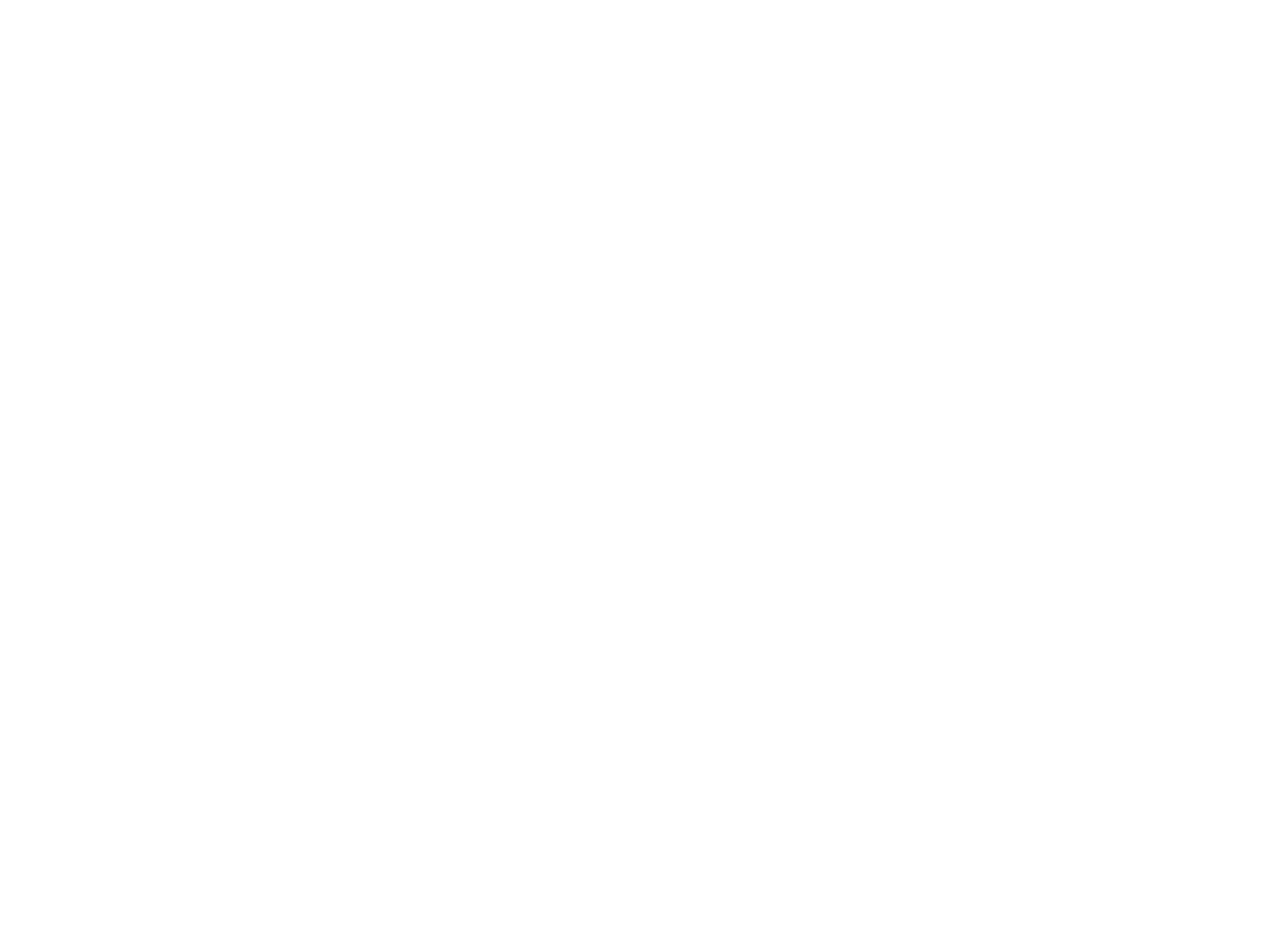
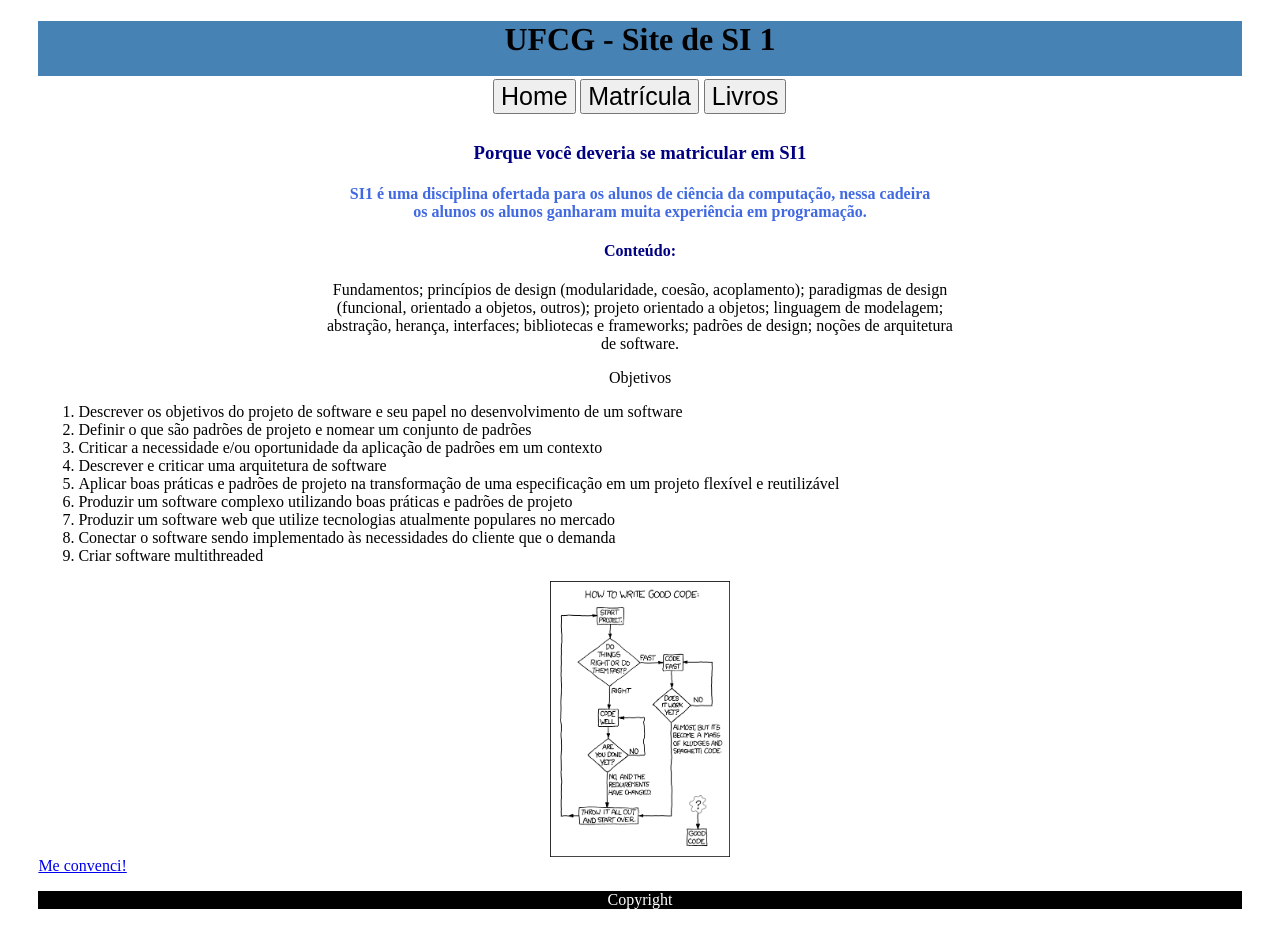
Before and after one commit to brunabarbosa/si1-lab1, a plain HTML site: page estatica-simples/index.html in a window 1280 px wide. Before the commit the page ends 800 px from the top, so only its background shows below. Drawn offline with Linux system fonts and the light colour scheme; files whose address does not match are found by name.

Commit message:
paginas sem css

```diff
--- a/estatica-simples/index.html
+++ b/estatica-simples/index.html
@@ -6,7 +6,98 @@
 		<title>SI 1</title>
 	</head>
 
-	<body>
+	<body style="margin-left:3%; margin-right:3%; margin-top:0px; padding: 0px; font-size: 16px">
+		<div style= "background-color:#4682B4; height: 55px; font-family: times">
+				<header>
+					<h1 align = "center" > UFCG - Site de SI 1</h1>
+				</header>
+
+			</div>
+
+
+			<div style="display: inline">
+				<div  align = "center">
+
+					<table style="width:300px">
+						<tr>
+						  <td>
+							<form method="get" action="/Users/Bruna/Desktop/git/si1-lab1/estatica-simples/index.html">
+								<button style="width:150;height:120; font-size: 25px">Home</button>
+							</form>
+						  </td>
+						  <td>
+							<form method="get" action="/Users/Bruna/Desktop/git/si1-lab1/estatica-simples/matricula.html">
+								<button style="width:150;height:120; font-size: 25px">Matrícula</button>
+							</form>
+						  </td>
+						  <td>
+							<form method="get" action="/Users/Bruna/Desktop/git/si1-lab1/estatica-simples/livros.html">
+								<button style="width:150;height:120; font-size: 25px">Livros</button>
+							</form>
+						  </td>
+						</tr>
+
+					</table>
+
+				</div>
+
+
+			</div>
+
+
+			<div style="display: inline">
+				<div style="margin-top: 2%">
+					<section>
+						<article align="center">
+							<h1 style="color: #000080">Porque você deveria se matricular em SI1</h1>
+
+							<h4 style="color: #4169E1">SI1 é uma disciplina ofertada para os alunos de ciência da computação, nessa cadeira<br>
+							os alunos os alunos ganharam muita experiência em programação.</h4>
+
+							<h4 style="color: #000080">Conteúdo:</h4>
+
+							<p>Fundamentos; princípios de design (modularidade, coesão, acoplamento); paradigmas de design<br>
+							(funcional, orientado a objetos, outros); projeto orientado a objetos; linguagem de modelagem;<br>
+							abstração, herança, interfaces; bibliotecas e frameworks; padrões de design; noções de arquitetura<br>
+							de software.</p>
+
+							<p>Objetivos</p>
+
+							<ol align="left">
+								<li>Descrever os objetivos do projeto de software e seu papel no desenvolvimento de um software</li>
+								<li>Definir o que são padrões de projeto e nomear um conjunto de padrões</li>
+								<li>Criticar a necessidade e/ou oportunidade da aplicação de padrões em um contexto</li>
+								<li>Descrever e criticar uma arquitetura de software</li>
+								<li>Aplicar boas práticas e padrões de projeto na transformação de uma especificação em um projeto flexível e reutilizável</li>
+								<li>Produzir um software complexo utilizando boas práticas e padrões de projeto</li>
+								<li>Produzir um software web que utilize tecnologias atualmente populares no mercado</li>
+								<li>Conectar o software sendo implementado às necessidades do cliente que o demanda</li>
+								<li>Criar software multithreaded</li>
+							</ol>
+
+
+						</article>
+
+
+
+					</section>
+				</div>
+			<div>
+					<aside align = "center">
+						<img align="top" height= "15%" width = "15%" src="C:\Users\Bruna\Desktop\git\si1-lab1\estatica-simples\good_code.PNG"/>
+					</aside>
+			</div>
+			</div>
+
+			<a href="matricula.html">Me convenci!</a>
+
+
+
+			<div style= "background-color:#000000; height: 15%">
+				<footer align="center">
+					<p style="font-size:30 px; align: center; color: white">Copyright </p>
+				</footer>
+			</div>
 	</body>
 
 </html>
```
Also changed, not shown: estatica-simples/agradecimento.html (added, +64 -0 lines), estatica-simples/livros.html (added, +68 -0 lines), estatica-simples/matricula.html (added, +74 -0 lines), estatica-simples/good_code.png (added).
